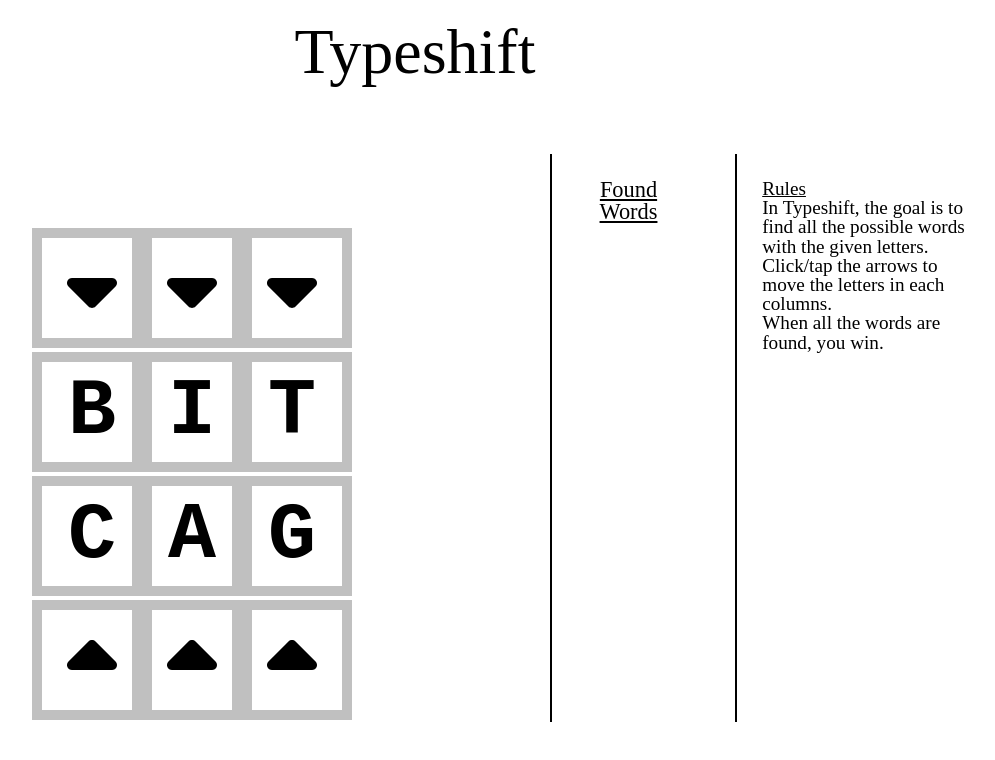
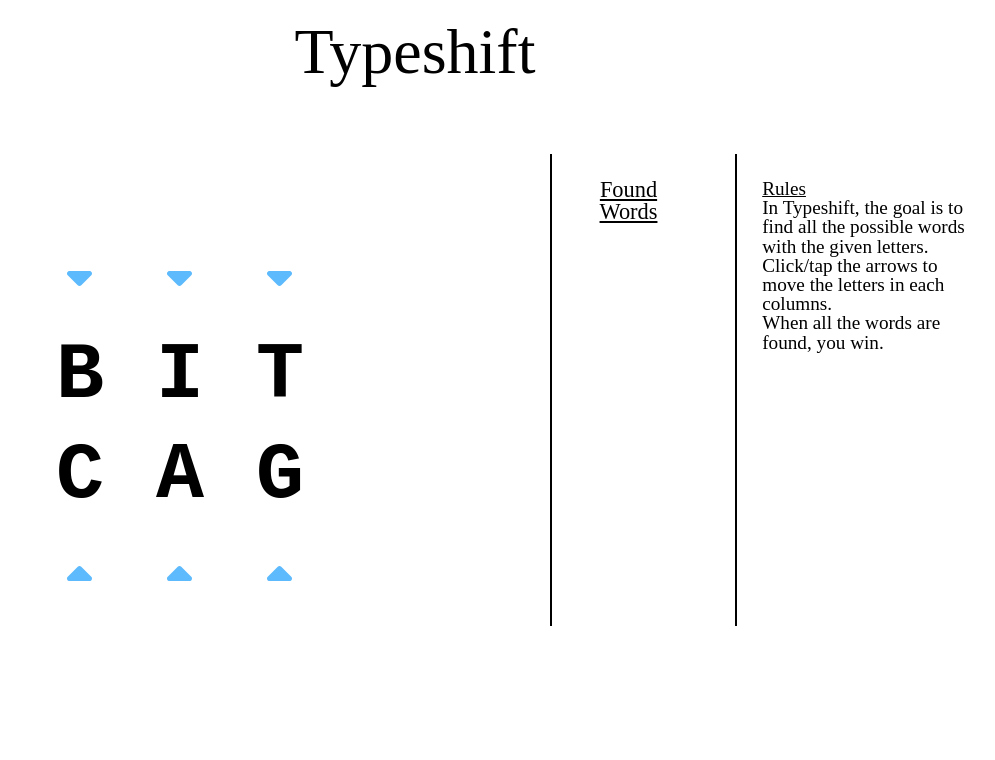
Before and after one commit to suzuhe481/typeshift, a React (Vite) app: page / in a window 1280 px wide. Shown: the top 760 px of the page, without its empty margins (225-1220 px from the left). Built offline with nearby package versions, Linux system fonts and the light colour scheme.

Commit message:
Removes borders. Changed arrow color.

```diff
--- a/src/components/GameContainer/Game/Column/Column.scss
+++ b/src/components/GameContainer/Game/Column/Column.scss
@@ -13,9 +13,9 @@
   -ms-user-select: none; /* Internet Explorer/Edge */
   user-select: none;
 
-  .arrow {
-    cursor: pointer;
-  }
+  cursor: pointer;
+  touch-action: none;
+  pointer-events: none;
 }
 
 .cell {
@@ -23,13 +23,13 @@
   align-items: center;
   justify-content: center;
 
-  border: 10px solid rgb(192, 192, 192);
-  margin: 2px;
+  pointer-events: all;
 
   width: 100px;
   height: 100px;
+
+  & .arrow {
+    height: 2.5rem;
+    color: #5dbafc;
+  }
 }
-
-.cell.selection {
-  border: 10px solid black;
-}
```
